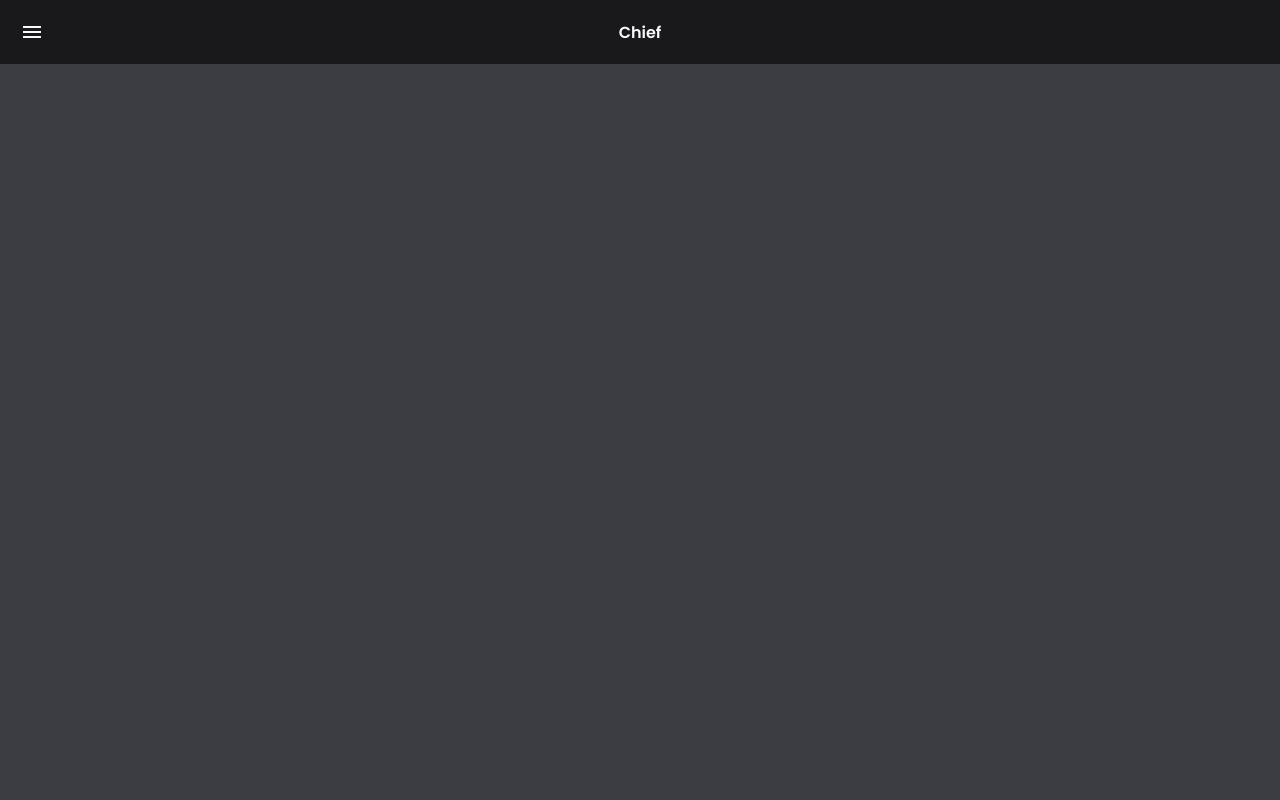
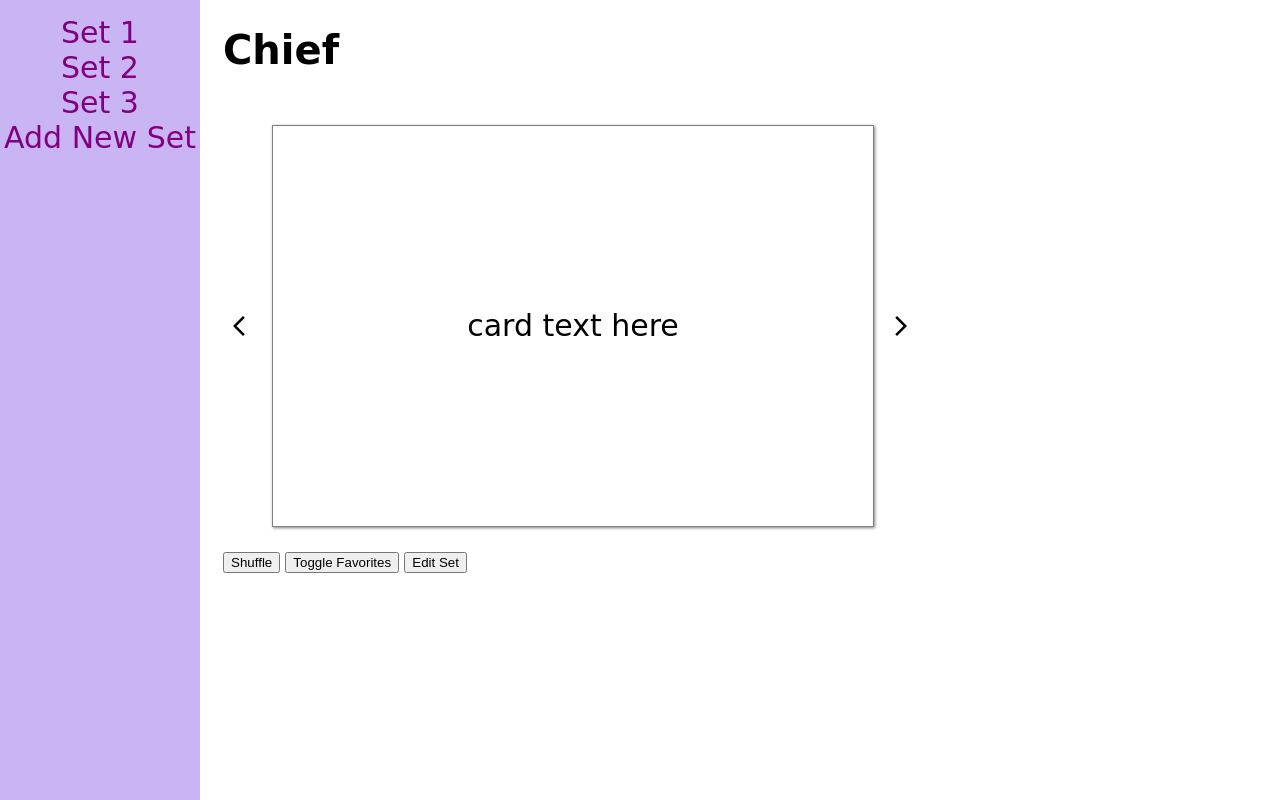
Before and after one commit to taip26/flashcard-app, a plain HTML site: page index.html in a window 1280 px wide. Drawn offline with nearby package versions, Linux system fonts and the light colour scheme; a web font is replaced by a local one.

Commit message:
Create landing page/main front-end interactables; must decide on placement of action buttons below card as well as button styling

```diff
--- a/index.html
+++ b/index.html
@@ -6,25 +6,37 @@
     <meta name="viewport" content="width=device-width, initial-scale=1.0">
     <link href="https://fonts.googleapis.com/css2?family=Material+Symbols+Outlined" rel="stylesheet" />
     <link rel="stylesheet" href="style.css">
-    <title>Document</title>
+    <title>Flashcard</title>
+    <link rel="preconnect" href="https://fonts.googleapis.com">
+    <link rel="preconnect" href="https://fonts.gstatic.com" crossorigin>
+    <link href="https://fonts.googleapis.com/css2?family=Gabarito&display=swap" rel="stylesheet">
 
 </head>
 <body>
+    <div class="side-bar">
+        <a href="#" class="side-bar-item">Set 1</a>
+        <a href="#" class="side-bar-item">Set 2</a>
+        <a href="#" class="side-bar-item">Set 3</a>
+        <a href="#" class="side-bar-item add-new-set">Add New Set</a>
+    </div>
+    <div class="main-page">
+        <h1 class="title">Chief</h1>
+        <div class="flashcard">
+            <div class="main-card">
+                <span class="material-symbols-outlined">arrow_back_ios</span>
+                <div class="card">
+                    card text here
+                </div>
+                <span class="material-symbols-outlined">arrow_forward_ios</span>
+            </div>
+            <div class="action-buttons">
+                <button class="shuffle">Shuffle</button>
+                <button class="toggle-favorites">Toggle Favorites</button>
+                <button class="edit">Edit Set</button>
 
-
-    <nav class="navbar">
-        <div class="navbar-overlay" onclick="toggleMenuOpen()"></div>
-        <button class="navbar-burger" onclick="toggleMenuOpen()">
-            <span class="material-symbols-outlined">menu</span>
-        </button>
-        <h1 class="navbar-title">Chief</h1>
-        <nav class="navbar-menu">
-            <div class="box">Study Card Sets</div>
-            <button type="button" class="Active">Set 1</button>
-            <button type="button" class="Active">Set 2</button>
-        </nav>
-    </nav>
-
+            </div>
+        </div>
+    </div>
 
     <script src="script.js"></script>
 </body>
--- a/script.js
+++ b/script.js
@@ -49,5 +49,3 @@ request.onupgradeneeded = function () {
         db.close();
     };
  };
-
- const toggleMenuOpen = () => document.body.classList.toggle("open");
--- a/style.css
+++ b/style.css
@@ -1,105 +1,64 @@
-@import url('https://fonts.googleapis.com/css2?family=Poppins:wght@300;400;500;600&display=swap');
-
-*{
-    box-sizing: border-box;
+body {
+  font-family: 'Gabarito', cursive;
 }
 
-body{
-    background: #3b3d43;
+.side-bar {
+  height:100%;
+  width: 200px;
+  position: fixed;
+  z-index: 1;
+  top: 0;
+  left: 0;
+  background-color: rgb(201, 181, 243);
+  padding-top: 15px;
 }
 
-button{
-    border: 0;
-    padding: 0;
-    font-family: inherit;
-    background: transparent;
-    color: inherit;
-    cursor: pointer;
+.side-bar a {
+  color:purple;
+  display:block;
+  text-align: center;
+  font-size: 30px;
+  text-decoration: none;
 }
 
-.navbar{
-    position: fixed;
-    z-index: 1;
-    top: 0;
-    left: 0;
-    display: flex;
-    align-items: center;
-    justify-content: center;
-    width: 100%;
-    height: 64px;
-    background: #19191c;
-    color: #f9f9f9;
-    font-family: 'Poppins';
+.add-new-set a {
+  color:rgb(167, 15, 167);
 }
 
-.navbar-overlay{
-    position: fixed;
-    z-index: 2;
-    top: 0;
-    left: 0;
-    width: 100%;
-    height: 100%;
-    background: rgba(0, 0, 0, 0.5);
-    visibility: hidden;
-    opacity: 0;
-    transition: 0.5s;
+.side-bar a:hover {
+  color: #f1f1f1;
+  background-color: rgb(212, 198, 243);
 }
 
-body.open .navbar-overlay{
-    visibility: visible;
-    opacity: 1;
+.main-page {
+  margin-left: 200px;
+  padding: 0 15px;
 }
 
-.navbar-burger{
-    position: absolute;
-    top: 0;
-    left: 0;
-    display: grid;
-    place-items: center;
-    width: 64px;
-    height: 64px;
-    padding: 0;
+.title {
+  font-size: 40px;
 }
 
-.navbar-title{
-    margin: 0;
-    font-size: 16px;
+.main-card {
+  display: flex;
+  align-items: center;
+  justify-content: start;
+  padding: 10px;
 }
 
-.navbar-menu{
-    position: fixed;
-    z-index: 3;
-    top: 0;
-    left: 0;
-    translate: -100% 0;
-    width: 270px;
-    height: 100%;
-    padding: 20px;
-    display: flex;
-    gap: 8px;
-    flex-direction: column;
-    align-items: flex-start;
-    background: #000;
-    visibility: hidden;
-    transition: all 0.3s;
+.card {
+  display: flex;
+  width: 600px;
+  height: 400px;
+  align-items: center;
+  justify-content: center;
+  border: solid grey 1px;
+  box-shadow: 1px 1px 3px grey;
+  margin: 15px;
+  font-size: 30px;
 }
 
-body.open .navbar-menu{
-    translate: 0 0;
-    visibility: visible;
+@media screen and (max-height: 450px) {
+  .side-bar {padding-top: 15px;}
+  .side-bar a {font-size: 18px;}
 }
-
-.navbar-menu > button{
-    color: rgba(255,255,255,0.5);
-    background: transparent;
-    padding: 0 8px;
-    transition: all 0.3s;
-}
-
-.navbar-menu > button.active{
-    color: inherit;
-}
-
-.navbar-menu > button.active:hover{
-    color: rgba(255, 255, 255, 0.75);
-}
```
